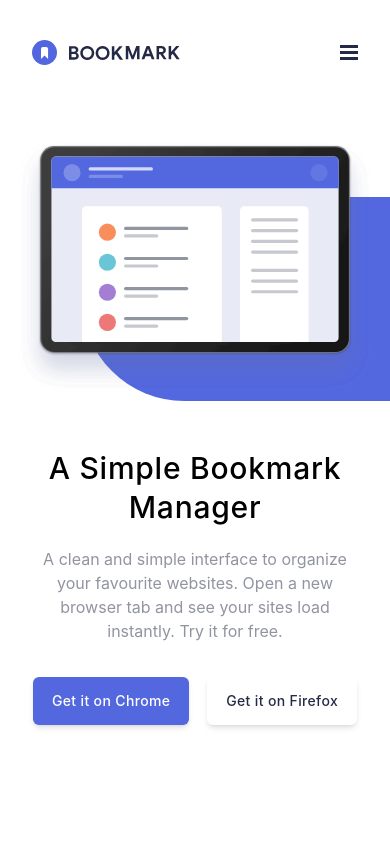
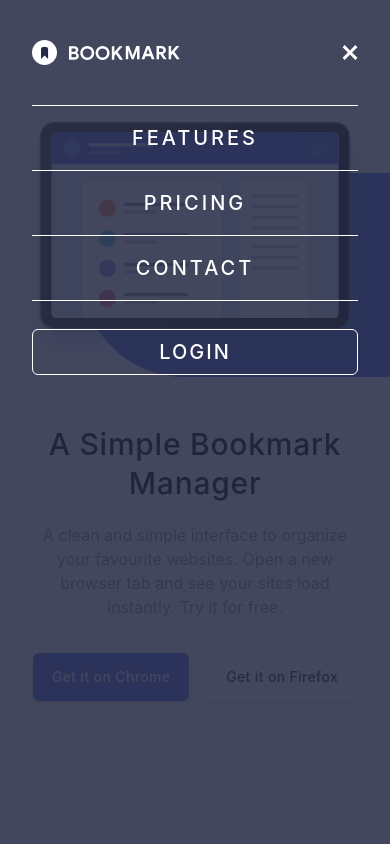
Before and after one commit to felipetn1989/bookmark-react, a React (Create React App) app in the folder bookmark/: page / in a window 390 px wide. Both pictures are taken after a click on the button 349 px from the left and 52 px from the top of the page. Shown: the top 844 px of the page. Built offline with nearby package versions, Linux system fonts and the light colour scheme.

Commit message:
finished mobile menu

```diff
--- a/bookmark/src/components/pages/Header.js
+++ b/bookmark/src/components/pages/Header.js
@@ -1,13 +1,43 @@
-import logo from '../images/logo-bookmark.svg'
-import hamburger from '../images/icon-hamburger.svg'
+import logo from "../images/logo-bookmark.svg";
+import logoWhite from "../images/logo-bookmark-white-menu.svg";
+import hamburger from "../images/icon-hamburger.svg";
+import close from "../images/icon-close.svg";
+import { useState } from "react";
 
 export default function Header() {
-    return (
-        <header className='flex justify-between items-center px-8 py-10'>
-            <img src={logo} alt="Bookmark logo" />
-            <button className='hover:cursor-pointer'>
-                <img src={hamburger} alt="Menu Icon" />
-            </button>
-        </header>
-    )
+  const [showMenu, setShowMenu] = useState(false);
+
+  function toggleMenu() {
+    setShowMenu(!showMenu);
+  }
+
+  return (
+    <header className={`px-8 py-10 w-full ${showMenu ? "pt-[3.25rem] pb-[1.8125rem]" : ""}`}>
+      <div className={`flex justify-between items-center`}>
+        <img
+          className={`${showMenu ? "fixed" : ""} z-20`}
+          src={showMenu ? logoWhite : logo}
+          alt="Bookmark logo"
+        />
+        <button
+          className={`${showMenu ? "fixed right-8" : ""} z-20 hover:cursor-pointer`}
+          onClick={toggleMenu}
+        >
+          <img src={showMenu ? close : hamburger} alt="Menu Icon" />
+        </button>
+      </div>
+      {showMenu && (
+        <>
+            <ul className="z-10 fixed top-0 left-0 px-8 pt-[6.5625rem] w-full h-[100vh] text-center text-white tracking-[0.1875rem] bg-[#252b46dd] font-medium">
+              <li className="border-t border-b border-white uppercase text-xl py-[1.125rem] hover:cursor-pointer">
+                Features
+              </li>
+              <li className="border-b border-white uppercase text-xl py-[1.125rem] hover:cursor-pointer">Pricing</li>
+              <li className="border-b border-white uppercase text-xl py-[1.125rem] hover:cursor-pointer">Contact</li>
+              <li className="border border-white rounded-md mt-7 py-2 text-xl"><button className="uppercase tracking-widest">Login</button></li>
+            </ul>
+        </>
+      )}
+    </header>
+  );
 }
```
Also changed, not shown: bookmark/src/components/images/logo-bookmark-white-menu.svg (added).
